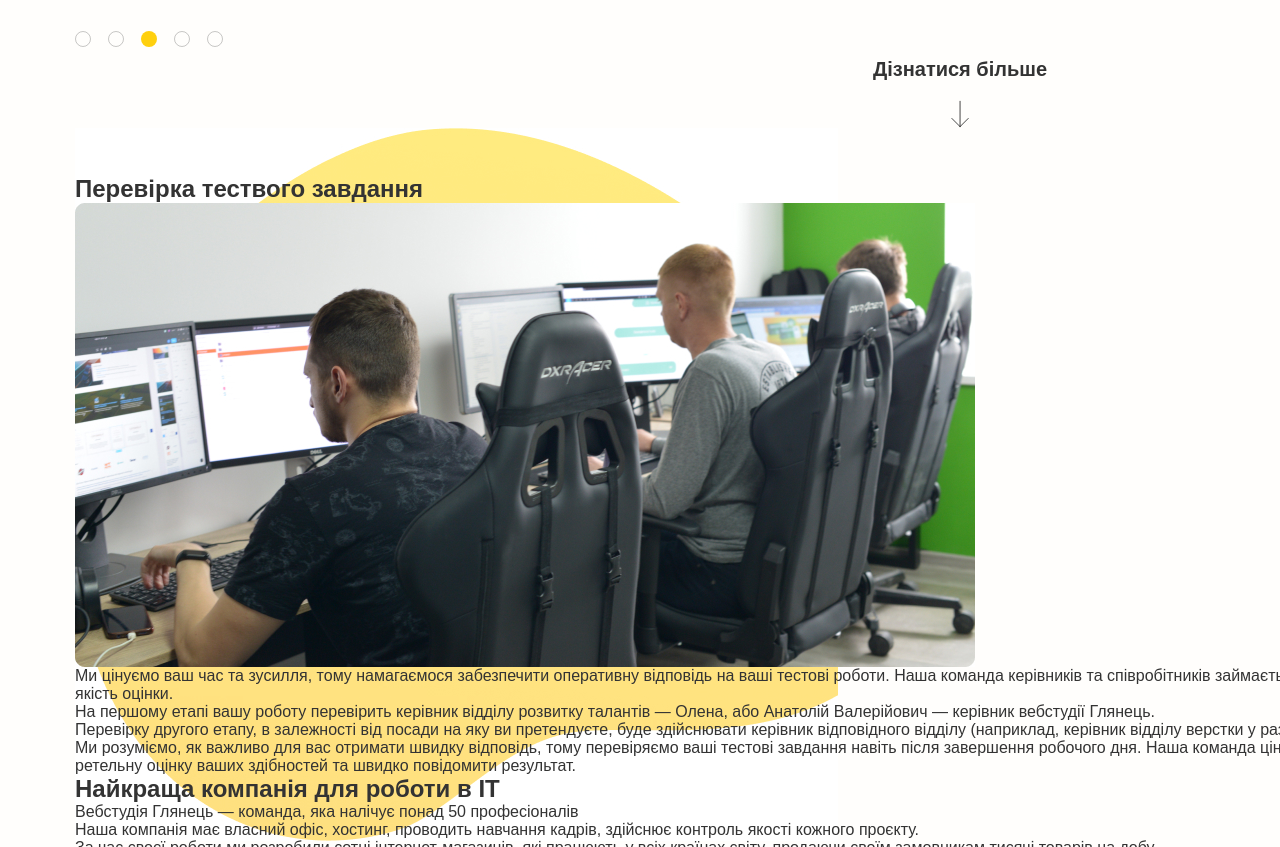
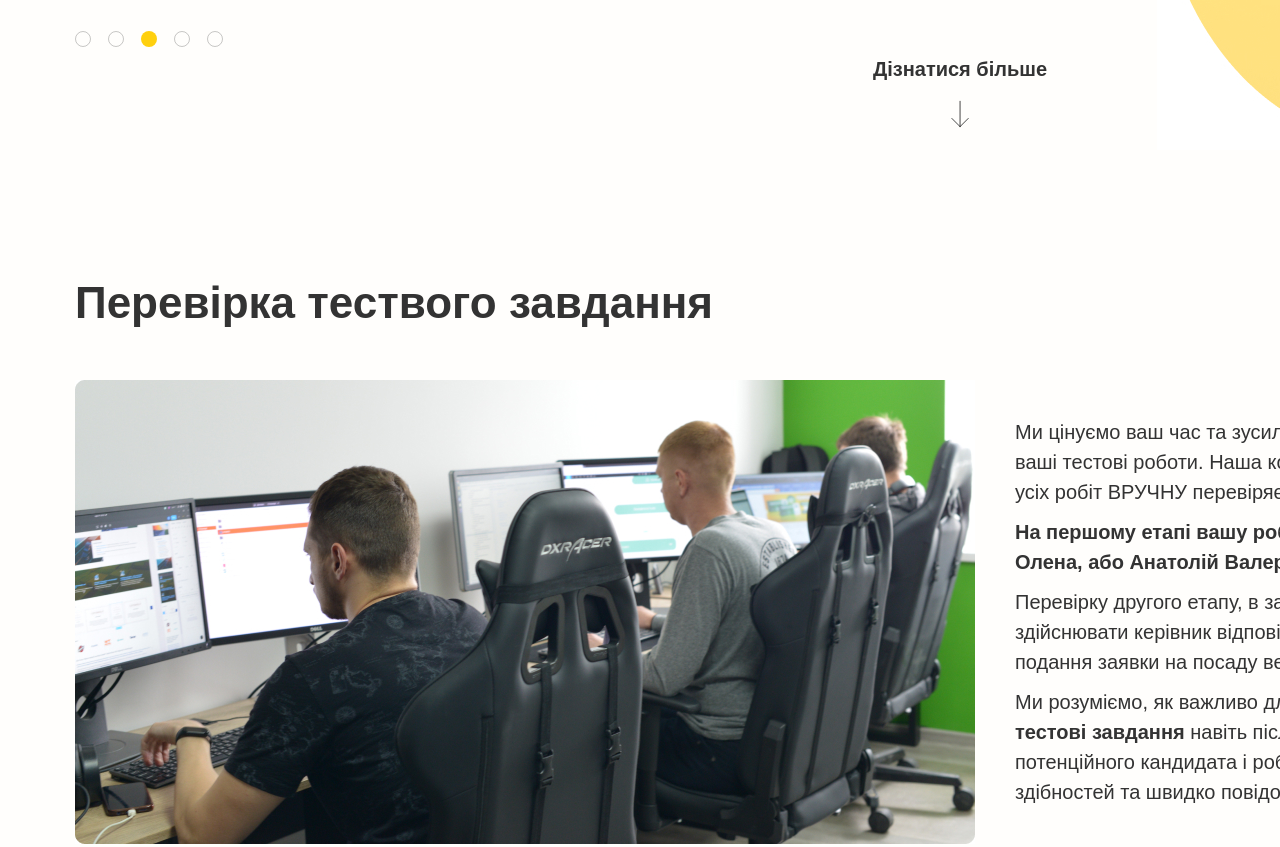
Before and after one commit to Andrii-Pershko/GlianecTT, a plain HTML site: page index.html in a window 1280 px wide. Shown: the part 797-1644 px from the top of the page. Drawn offline with Linux system fonts and the light colour scheme.

Commit message:
add style
Добавив стиль в секцію Перевірка тествого завдання

```diff
--- a/index.html
+++ b/index.html
@@ -104,8 +104,8 @@
         </div>
       </section>
       <section class="section-chect-test-task">
-        <h2>Перевірка тествого завдання</h2>
-        <div>
+        <h2 class="title-h2">Перевірка тествого завдання</h2>
+        <div class="test-task-data">
           <img src="./img/jpeg/computer_3x.jpg" />
           <div>
             <p>
@@ -115,22 +115,24 @@
               ВРУЧНУ перевіряє всі роботи, гарантуючи високу якість оцінки.
             </p>
             <p>
-              На першому етапі вашу роботу перевірить керівник відділу розвитку
-              талантів — Олена, або Анатолій Валерійович — керівник вебстудії
-              Глянець.
+              <span>
+                На першому етапі вашу роботу перевірить керівник відділу
+                розвитку талантів — Олена, або Анатолій Валерійович — керівник
+                вебстудії Глянець.</span
+              >
             </p>
             <p>
               Перевірку другого етапу, в залежності від посади на яку ви
               претендуєте, буде здійснювати керівник відповідного відділу
-              (наприклад, керівник відділу верстки у разі подання заявки на
-              посаду верстальника).
+              (наприклад, <span>керівник відділу верстки</span> у разі подання
+              заявки на посаду верстальника).
             </p>
             <p>
               Ми розуміємо, як важливо для вас отримати швидку відповідь, тому
-              перевіряємо ваші тестові завдання навіть після завершення робочого
-              дня. Наша команда цінує кожного потенційного кандидата і робить
-              усе можливе, щоб забезпечити ретельну оцінку ваших здібностей та
-              швидко повідомити результат.
+              перевіряємо ваші <span>тестові завдання </span> навіть після
+              завершення робочого дня. Наша команда цінує кожного потенційного
+              кандидата і робить усе можливе, щоб забезпечити ретельну оцінку
+              ваших здібностей та швидко повідомити результат.
             </p>
           </div>
         </div>
@@ -157,7 +159,7 @@
       </section>
 
       <section>
-        <h2>У нас</h2>
+        <h2 class="title-h2">У нас</h2>
         <div>
           <ul>
             <li class="us-item">
@@ -252,7 +254,7 @@
         </ul>
       </section>
       <section>
-        <h2>Наш вклад в Drupal</h2>
+        <h2 class="title-h2">Наш вклад в Drupal</h2>
         <ul>
           <li>
             <img src="/img/svg/drupal/drupal-in-ua.svg" />
@@ -285,7 +287,7 @@
       </section>
 
       <section>
-        <h2>З нами працюють:</h2>
+        <h2 class="title-h2">З нами працюють:</h2>
         <div class="gallery">
           <button class="gallery-btn gallery-btn-left">
             <img src="./img/svg/work-with-us/Vector-left.svg" />
@@ -305,7 +307,7 @@
       </section>
 
       <section>
-        <h2>Благодійність</h2>
+        <h2 class="title-h2">Благодійність</h2>
         <div>
           <div>
             <p>
--- a/styles.css
+++ b/styles.css
@@ -219,3 +219,44 @@ nav {
 	top: 130px;
 	right: 0;
 }
+
+.background-abstraction:nth-child(6) {
+	top: 130px;
+	right: -75px;
+	z-index: -2;
+}
+
+.title-h2 {
+	font-size: 44px;
+	font-weight: 800;
+	line-height: 125%;
+	margin-bottom: 50px;
+}
+
+.section-chect-test-task {
+	padding: 100px 0;
+}
+
+.test-task-data {
+	display: flex;
+	align-items: center;
+}
+
+.test-task-data img {
+	margin-right: 40px;
+}
+
+.test-task-data p {
+	font-size: 20px;
+	font-style: normal;
+	font-weight: 400;
+	line-height: 150%;
+}
+
+.test-task-data p:not(:last-child) {
+	margin-bottom: 10px;
+}
+
+.section-chect-test-task span {
+	font-weight: 700;
+}
```
